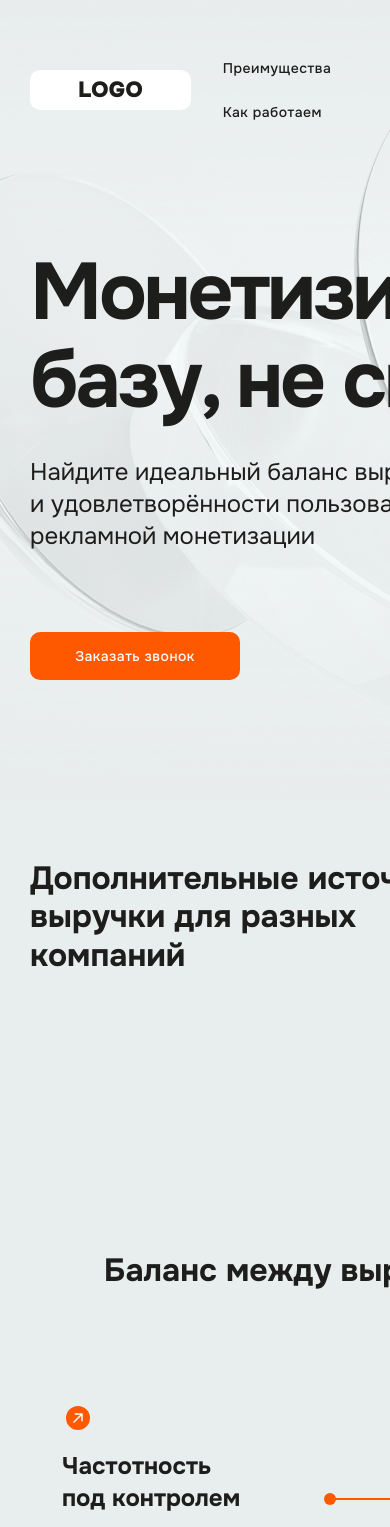
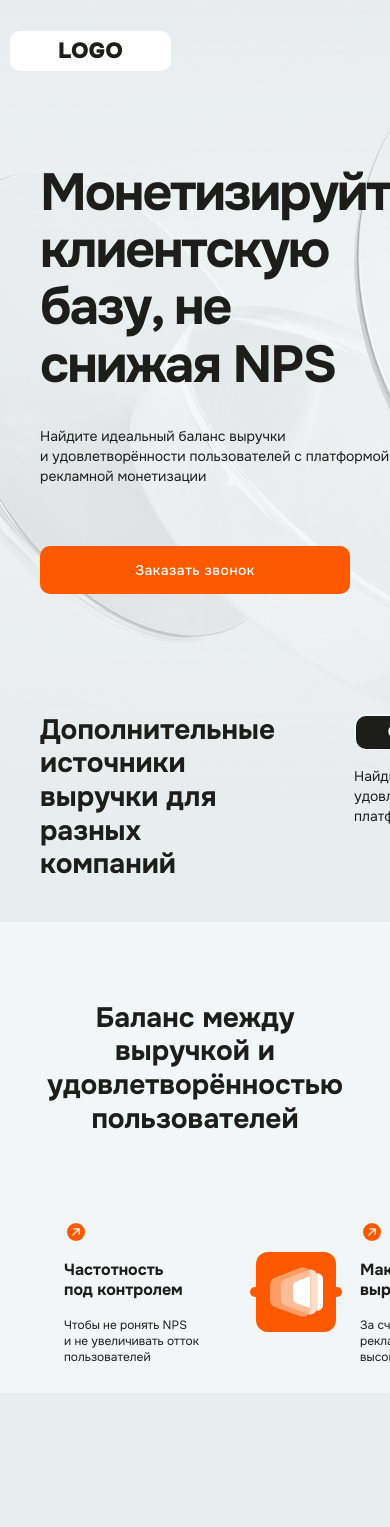
Before and after one commit to whysopaul/getshop-test, a Next.js app: page / in a window 390 px wide. Shown: the top 1527 px of the page. Built offline with nearby package versions, Linux system fonts and the light colour scheme.

Commit message:
responsive 1

```diff
--- a/app/global.css
+++ b/app/global.css
@@ -119,3 +119,53 @@ button {
         margin: auto;
     }
 }
+
+@media only screen and (max-width: 768px) {
+    .h1 {
+        font-size: 52px;
+    }
+
+    .h2 {
+        font-size: 28px;
+    }
+
+    .h3 {
+        font-size: 16px;
+        line-height: 1.275;
+    }
+
+    .text-1 {
+        font-size: 14px;
+        line-height: 20px;
+    }
+
+    .text-2 {
+        font-size: 12px;
+        line-height: 16px;
+    }
+
+    /* button {
+        font-size: 14px;
+        line-height: 24px;
+        letter-spacing: 0.5px;
+    } */
+
+    .button {
+        width: 100%;
+    }
+
+    .bullet-wrapper {
+        width: 24px;
+        height: 24px;
+        padding: 3px;
+    }
+
+    .bullet {
+        width: 18px;
+        height: 18px;
+
+        svg {
+            width: 8px;
+        }
+    }
+}
--- a/app/home.scss
+++ b/app/home.scss
@@ -2,6 +2,12 @@
     max-width: 1220px;
     margin: 0 auto;
     box-sizing: border-box;
+
+    @media (max-width: 768px) {
+        max-width: 100vw;
+        padding: 0 40px;
+        margin: 0;
+    }
 }
 
 .wrapper {
@@ -21,11 +27,11 @@
 }
 
 .header-inner {
-    @include max-width();
     display: flex;
     align-items: center;
     justify-content: space-between;
     padding: 14px 0 14px 30px;
+    @include max-width();
 }
 
 .header-logo {
@@ -97,8 +103,8 @@
 // SCREEN ONE
 
 .screen-one {
+    padding: 0 30px;
     @include max-width();
-    padding: 0 30px;
 }
 
 .screen-one-text {
@@ -117,11 +123,11 @@
 // SCREEN DIV ONE
 
 .screen-div-one {
-    @include max-width();
     min-height: 212px;
     display: flex;
     gap: 140px;
     padding: 0 30px 24px;
+    @include max-width();
 }
 
 .screen-div-one-header {
@@ -156,11 +162,11 @@
 // SCREEN TWO
 
 .screen-two {
-    @include max-width();
     width: 1220px;
     padding: 0 30px;
     margin-bottom: 66px;
     position: relative;
+    @include max-width();
 }
 
 @mixin screen-background {
@@ -240,12 +246,12 @@
 // SCREEN DIV TWO
 
 .screen-div-two {
-    @include max-width();
     width: 1220px;
     display: flex;
     align-items: center;
     justify-content: space-between;
     padding: 19px 30px;
+    @include max-width();
 }
 
 .screen-div-two-partners {
@@ -258,17 +264,17 @@
 // SCREEN THREE
 
 .screen-three {
-    @include max-width();
     display: flex;
     align-items: center;
     gap: 172px;
     padding: 0 0 0 30px;
     position: relative;
+    @include max-width();
 }
 
 .screen-three-background {
+    top: -74px;
     @include screen-background();
-    top: -74px;
 }
 
 .screen-three-text {
@@ -298,8 +304,8 @@
 // FOOTER
 
 .footer {
+    padding: 0 30px 15px;
     @include max-width();
-    padding: 0 30px 15px;
 }
 
 .footer-header {
@@ -420,3 +426,119 @@
         cursor: pointer;
     }
 }
+
+@media only screen and (max-width: 768px) {
+    .wrapper {
+        padding: 17px 0 50px;
+    }
+
+    .header-inner {
+        max-width: 688px;
+        padding: 14px 10px;
+        margin: 0 auto;
+    }
+
+    .header-nav {
+        display: none;
+    }
+
+    .main {
+        gap: 120px;
+        padding: 80px 0 120px;
+    }
+
+    .screen-one-text {
+        margin-bottom: 60px;
+
+        p {
+            width: 393px;
+            font-size: 14px;
+            line-height: 20px;
+        }
+    }
+
+    .screen-div-one {
+        min-height: auto;
+        gap: 79px;
+    }
+
+    .screen-div-one-header {
+        flex-shrink: 1;
+    }
+
+    .screen-div-one-toggle {
+        width: 336px;
+    }
+
+    .screen-div-one-toggle-buttons {
+        width: inherit;
+        height: 36px;
+        padding: 2.4px;
+        margin-bottom: 16px;
+        box-sizing: border-box;
+
+        button {
+            padding: 6px 22px;
+        }
+    }
+
+    .screen-two-background {
+        height: 471px;
+        top: -80px;
+    }
+
+    .screen-two-header {
+        margin-bottom: 60px;
+
+        .h2 {
+            max-width: 512px;
+            margin: 0 auto;
+        }
+    }
+
+    .screen-two-content {
+        grid-template-columns: 216px auto 216px;
+    }
+
+    .screen-two-content-card {
+        padding: 24px;
+    }
+
+    .screen-two-content-visual {
+        grid-template-columns: 1fr 80px 1fr;
+    }
+
+    .screen-two-content-visual-center {
+        width: 80px;
+        height: 80px;
+        border-radius: 12px;
+
+        svg {
+            width: 53px;
+            height: 50px;
+        }
+    }
+
+    .screen-two-content-visual-line {
+        height: 2px;
+
+        &::before {
+            width: 10px;
+            height: 10px;
+            border-radius: 10px;
+        }
+    }
+
+    .screen-div-two {
+        gap: 70px;
+    }
+
+    .screen-div-two-header {
+        min-width: 140px;
+    }
+
+    .screen-div-two-partners {
+        gap: 55px;
+        padding-bottom: 12px;
+    }
+}
--- /dev/null
+++ b/next.config.js
@@ -0,0 +1,5 @@
+module.exports = {
+    images: {
+        deviceSizes: [320, 768, 1440]
+    }
+}
```
